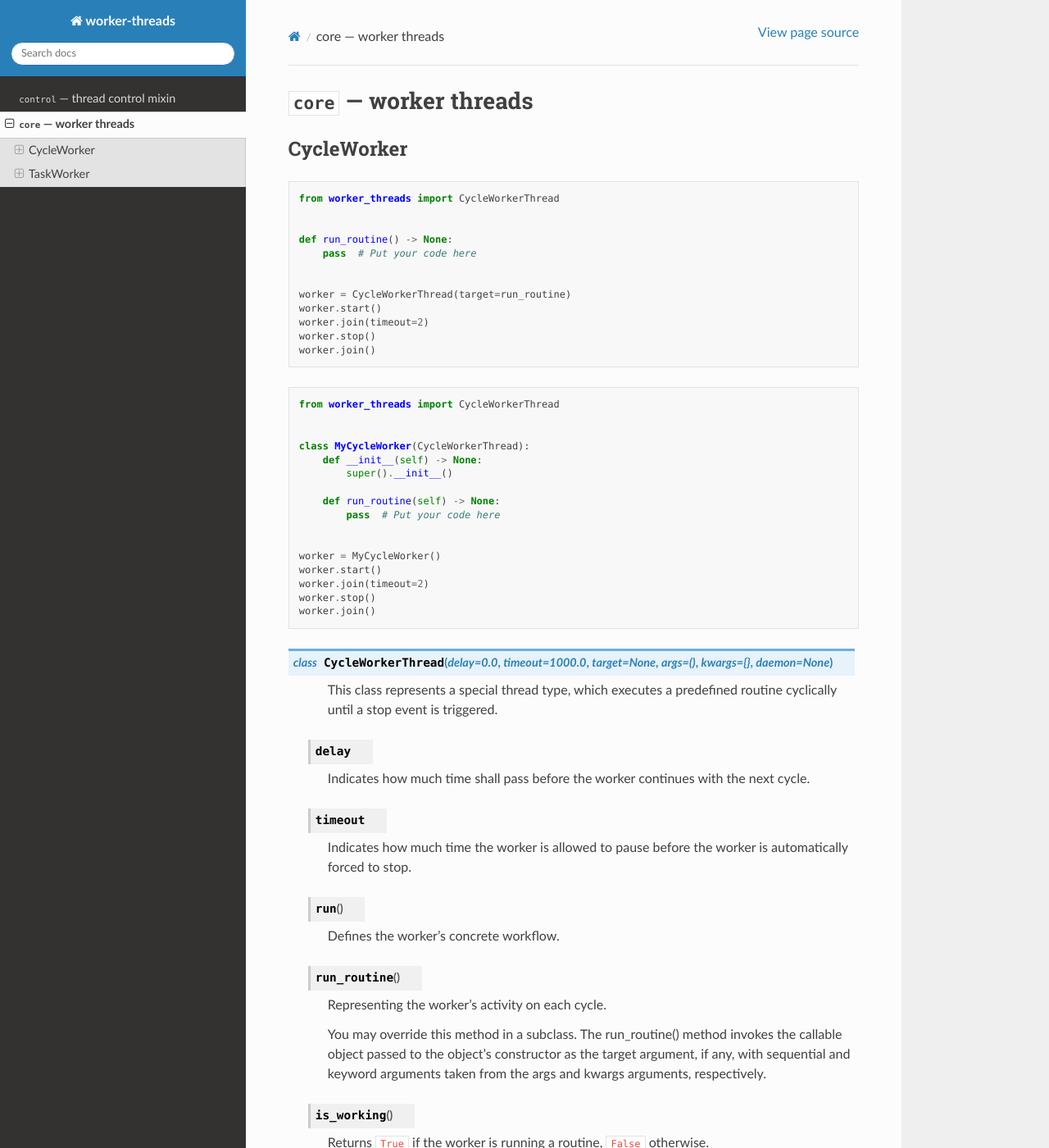
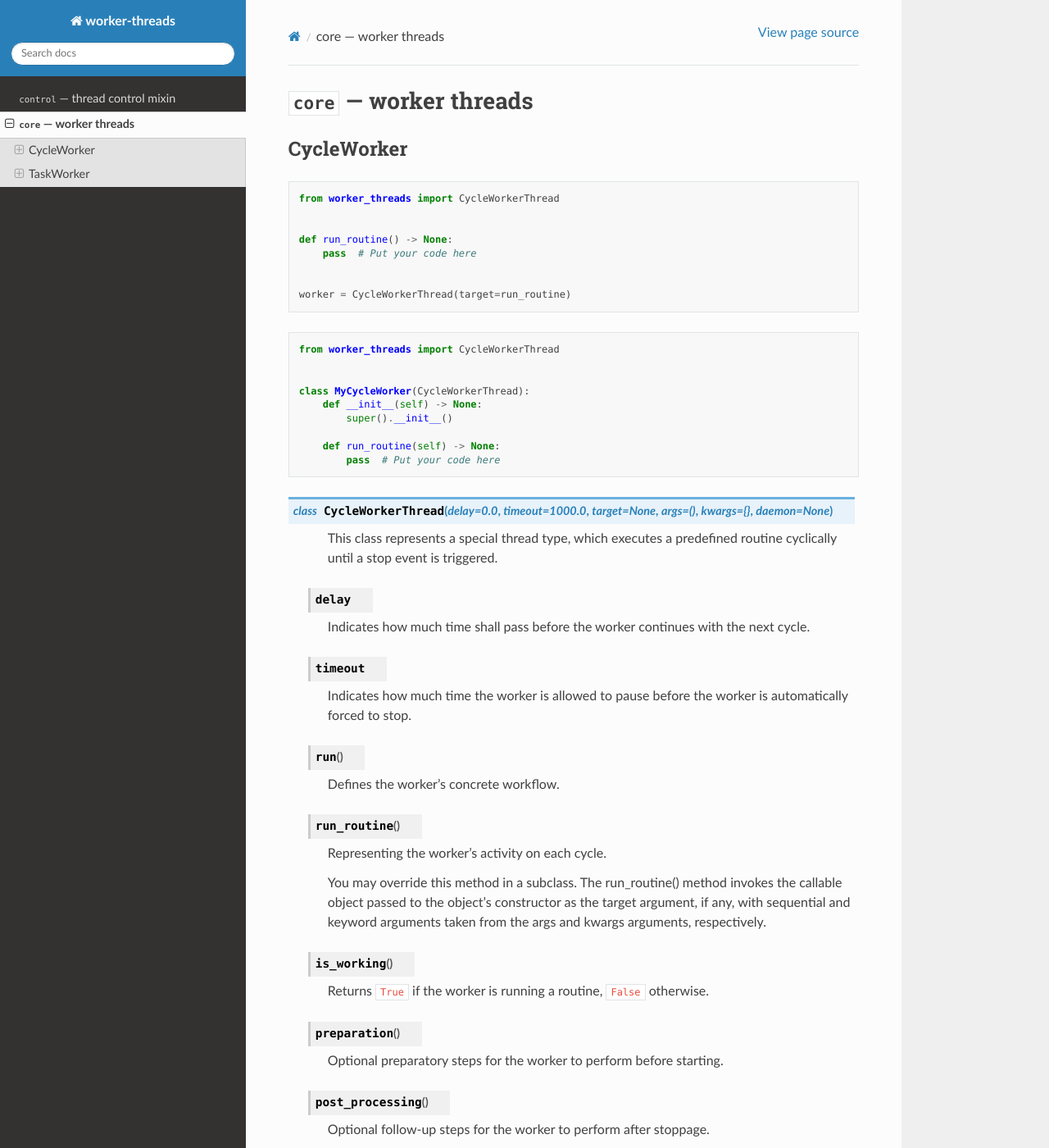
Before and after one commit to bauerch/thread-extension, a Sphinx documentation site: the page built from docs/core.rst, in a window 1280 px wide and 1400 px high. Shown: the whole window at 82% size. Built offline with Sphinx 7.4.7 and the Read the Docs theme 2.0.0, drawn with Linux system fonts in a browser that asks for light colours; some of the changed text lies outside the part shown.

Commit message:
Update documentation

```diff
--- a/docs/core.rst
+++ b/docs/core.rst
@@ -17,10 +17,6 @@ CycleWorker
 
 
    worker = CycleWorkerThread(target=run_routine)
-   worker.start()
-   worker.join(timeout=2)
-   worker.stop()
-   worker.join()
 
 .. code-block:: python
 
@@ -33,13 +29,6 @@ CycleWorker
 
        def run_routine(self) -> None:
            pass  # Put your code here
-
-
-   worker = MyCycleWorker()
-   worker.start()
-   worker.join(timeout=2)
-   worker.stop()
-   worker.join()
 
 .. class:: CycleWorkerThread(delay=0.0, timeout=1000.0, target=None, args=(), kwargs={}, daemon=None)
 
@@ -87,24 +76,16 @@ TaskWorker
 
 .. code-block:: python
 
-   import queue
    from worker_threads import TaskWorkerThread
 
 
    class MyTaskWorker(TaskWorkerThread):
-       def __init__(self, tasks: queue.Queue) -> None:
+       def __init__(self, tasks) -> None:
            super().__init__(tasks)
 
        def run_task(self, task) -> None:
            pass  # Put your code here
 
-
-   my_tasks = queue.Queue()
-   for i in range(1000):
-       my_tasks.put(i)
-   worker = MyTaskWorker(my_tasks)
-   worker.start()
-   worker.join()
 
 .. class:: TaskWorkerThread(tasks, delay=0.0, timeout=1000.0, daemon=None)
 
```
